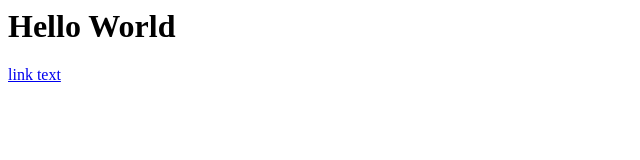
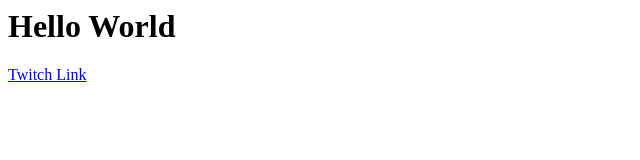
Before and after one commit to SMR305/SMR305.github.io, a plain HTML site: page index.html in a window 1280 px wide. Shown: the full height of the page, 0-640 px from the left. Drawn offline with Linux system fonts and the light colour scheme.

Commit message:
Update index.html

```diff
--- a/index.html
+++ b/index.html
@@ -1,2 +1,2 @@
 <h1>Hello World</h1>
-<a href="https://www.w3schools.com/html/html_links.asp">link text</a>
+<a href="https://www.twitch.tv/dragonace_live">Twitch Link</a>
```
